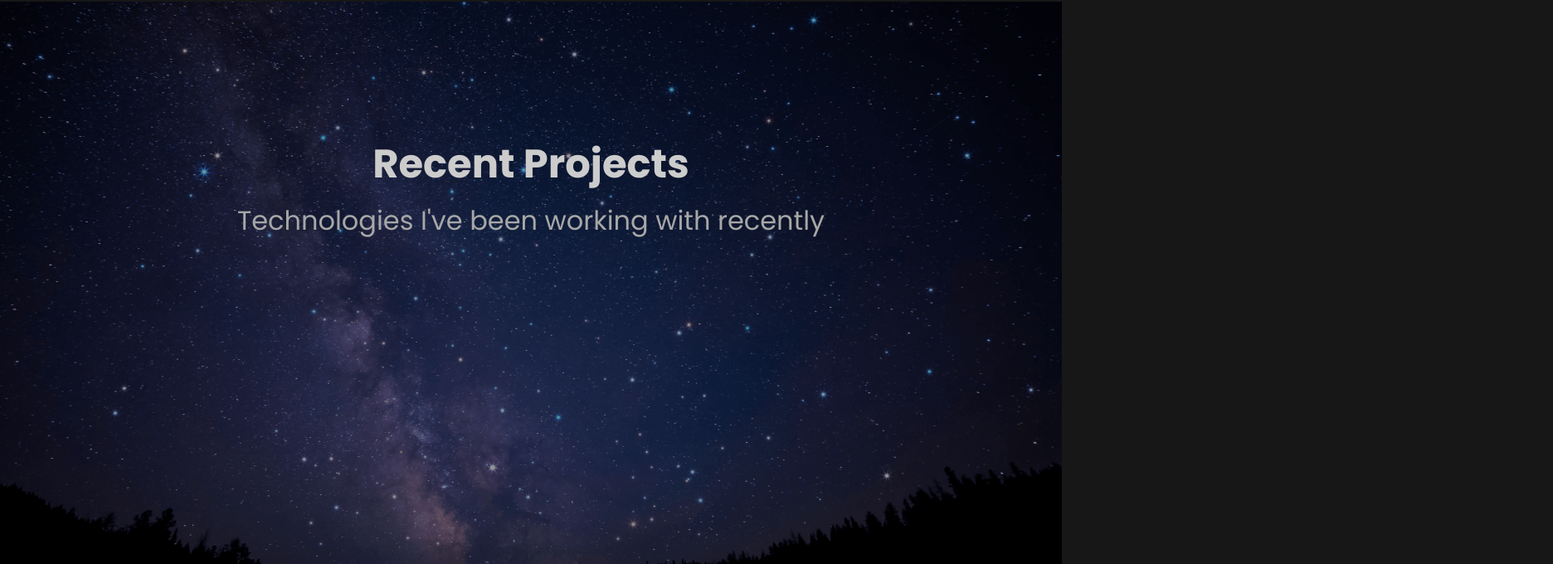
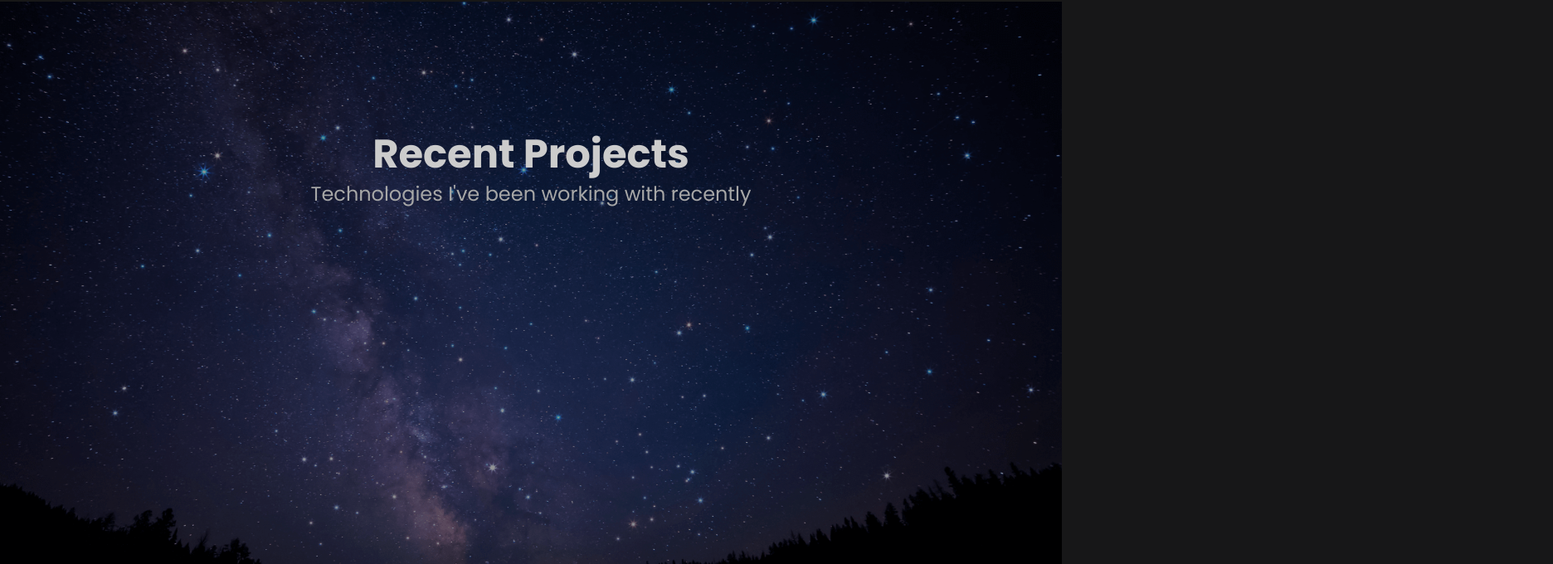
Before and after one commit to zaryabkhan864/portfolio, a React (Create React App) app: page / in a window 1280 px wide. Shown: the part 2944-3624 px from the top of the page at 83% size, 1872 px wide, since content can reach past the window. Built offline with nearby package versions, Linux system fonts and the light colour scheme.

Commit message:
resposive text issues

```diff
--- a/public/index.html
+++ b/public/index.html
@@ -3,23 +3,35 @@
 
 <head>
   <meta charset="utf-8" />
-  <link rel="icon" href="%PUBLIC_URL%/favicon.ico" />
   <meta name="viewport" content="width=device-width, initial-scale=1" />
   <meta name="theme-color" content="#000000" />
-  <meta name="description" content="Complete School website" />
+  <meta name="description" content="Hi, I'm Zaryab Khan, a web developer creating modern, responsive websites using React and Tailwind CSS." />
+
+  <!-- Title -->
+  <title>[Your Name] | Web Developer Portfolio</title>
+
+  <!-- Favicon and Manifest -->
+  <link rel="icon" href="%PUBLIC_URL%/favicon.ico" />
   <link rel="apple-touch-icon" href="%PUBLIC_URL%/logo192.png" />
-
   <link rel="manifest" href="%PUBLIC_URL%/manifest.json" />
 
+  <!-- Google Fonts -->
   <link rel="preconnect" href="https://fonts.googleapis.com">
   <link rel="preconnect" href="https://fonts.gstatic.com" crossorigin>
-  <link
-    href="https://fonts.googleapis.com/css2?family=DM+Sans:ital,opsz,wght@0,9..40,100..1000;1,9..40,100..1000&family=Poppins:ital,wght@0,100;0,200;0,300;0,400;0,500;0,600;0,700;0,800;0,900;1,100;1,200;1,300;1,400;1,500;1,600;1,700;1,800;1,900&display=swap"
-    rel="stylesheet">
-    <link rel="preconnect" href="https://fonts.googleapis.com">
-    <link rel="preconnect" href="https://fonts.gstatic.com" crossorigin>
-    <link href="https://fonts.googleapis.com/css2?family=DM+Sans:ital,opsz,wght@0,9..40,100..1000;1,9..40,100..1000&family=Poppins:ital,wght@0,100;0,200;0,300;0,400;0,500;0,600;0,700;0,800;0,900;1,100;1,200;1,300;1,400;1,500;1,600;1,700;1,800;1,900&display=swap" rel="stylesheet">
-  <title>React App With Tailwind</title>
+  <link href="https://fonts.googleapis.com/css2?family=DM+Sans&family=Poppins:wght@300;400;500;600;700&display=swap" rel="stylesheet">
+
+  <!-- Open Graph Tags -->
+  <meta property="og:title" content="Zaryab Khan | Web Developer Portfolio" />
+  <meta property="og:description" content="Modern, responsive websites using React and Tailwind CSS." />
+  <meta property="og:image" content="%PUBLIC_URL%/preview.png" />
+  <meta property="og:url" content="https://your-portfolio-link.com" />
+  <meta property="og:type" content="website" />
+
+  <!-- Twitter Card -->
+  <meta name="twitter:card" content="summary_large_image" />
+  <meta name="twitter:title" content="Zaryab Khan | Web Developer Portfolio" />
+  <meta name="twitter:description" content="Modern, responsive websites using React and Tailwind CSS." />
+  <meta name="twitter:image" content="%PUBLIC_URL%/preview.png" />
 </head>
 
 <body>
--- a/src/components/Contact.jsx
+++ b/src/components/Contact.jsx
@@ -43,10 +43,10 @@ const Contact = () => {
     >
       <div data-aos="fade-up" data-aos-duration="1000">
         <div className="text-center mb-12">
-          <h2 className="font-poppins text-48px font-Bold text-solidHeadingDark mb-2">
+          <h2 className="text-2xl sm:text-3xl md:text-4xl lg:text-5xl font-poppins font-Bold text-solidHeadingDark mb-2">
             Contact Me
           </h2>
-          <p className="font-poppins text-32px font-Regular text-lightContent mb-12">
+          <p className="text-md sm:text-lg md:text-xl lg:text-2xl font-poppins font-Regular text-lightContent mb-12">
             For any questions please mail us:
           </p>
         </div>
--- a/src/components/Projects.jsx
+++ b/src/components/Projects.jsx
@@ -69,8 +69,8 @@ const Projects = () => {
 
       <div className="relative z-10 py-16 px-4 md:px-10">
         <div className="max-w-6xl mx-auto text-white text-center">
-          <h2           className="font-poppins text-48px font-Bold text-solidHeadingDark mb-2">Recent Projects</h2>
-          <p className="font-poppins text-32px font-Regular text-lightContent mb-12">
+          <h2         className="text-2xl sm:text-3xl md:text-4xl lg:text-5xl font-poppins font-Bold text-solidHeadingDark mb-2">Recent Projects</h2>
+          <p className="text-md sm:text-lg md:text-xl lg:text-2xl font-poppins font-Regular text-lightContent mb-12">
             Technologies I've been working with recently
           </p>
 
@@ -85,12 +85,12 @@ const Projects = () => {
                   />
                   <div className="p-6 flex flex-col flex-1">
                     <div className="flex-1">
-                      <h3 className="font-poppins font-medium text-26px  mb-2 text-left">{project.title}</h3>
-                      <p className="font-poppins text-18px/6 font-light mb-4 text-left line-clamp-4 ">
+                      <h3 className="font-poppins font-medium text-md sm:text-lg md:text-xl lg:text-2xl  mb-2 text-left">{project.title}</h3>
+                      <p className="font-poppins text-xs sm:text-sm md:text-md lg:text-lg font-light mb-4 text-left line-clamp-4 ">
                         {project.description}
                       </p>
                       <p className="text-sm font-medium text-gray-300 mb-4 text-left">
-                        <span className="text-white font-poppins text-14px font-light">Tech stack:</span> {project.techStack}
+                        <span className="text-white font-poppins text-sm font-light">Tech stack:</span> {project.techStack}
                       </p>
                     </div>
                     <div className="flex justify-between font-poppins text-16px font-Regular items-center pt-4 border-t border-gray-700 mt-auto">
```
